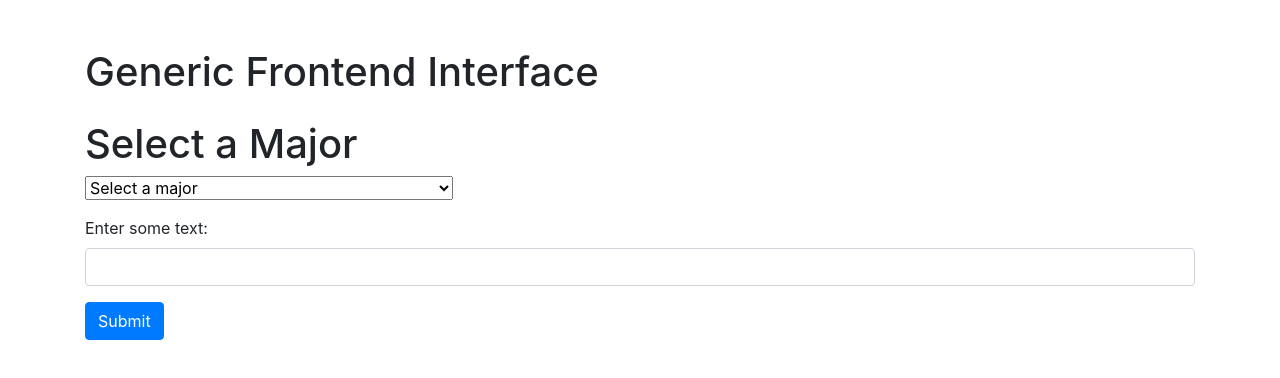
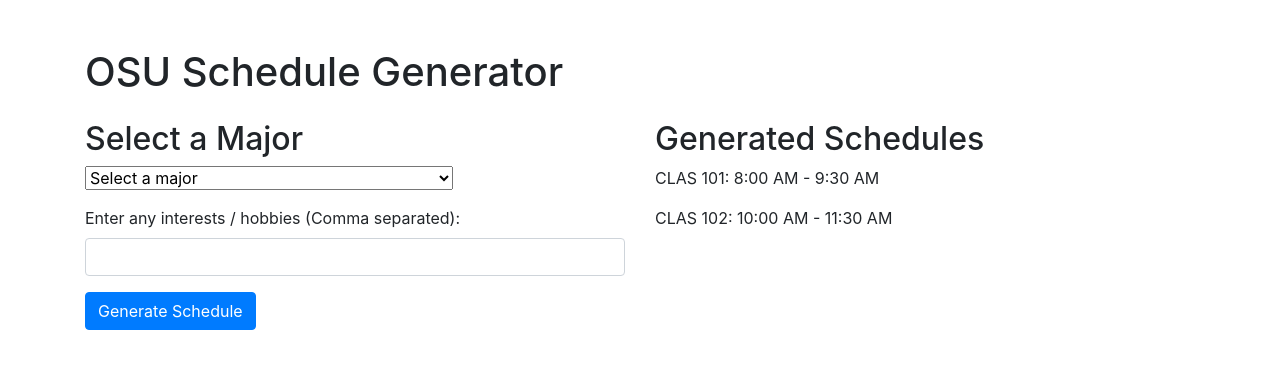
Before and after one commit to DonJ137/CSE5914-Capstone, a website: page Frontend-Interface/index.html in a window 1280 px wide. Drawn offline with nearby package versions, Linux system fonts and the light colour scheme; a script that the page names is missing.

Commit message:
Added more UI

```diff
--- a/Frontend-Interface/index.html
+++ b/Frontend-Interface/index.html
@@ -16,25 +16,38 @@
 </head>
 <body>
     <div class="container mt-5">
-        <h1 class="mb-4">Generic Frontend Interface</h1>
+        <h1 class="mb-4">OSU Schedule Generator</h1>
+        <div class="row">
+            <div class="col-md-6 border-end">
                 <form id="myForm">
                     <div class="mb-3">
-                <h1>Select a Major</h1>
-
-                <select id="majorDropdown">
+                        <h2>Select a Major</h2>
+                        <select id="majorDropdown" class="form-select">
                             <option value="" disabled selected>Select a major</option>
                         </select>
-
                     </div>
                     <div class="mb-3">
-                <label for="textInput" class="form-label">Enter some text:</label>
-                <input type="text" class="form-control" id="textInput" name="textInput">
+                        <label for="textInterests" class="form-label">Enter any interests / hobbies (Comma separated):</label>
+                        <input type="text" class="form-control" id="textInterests" name="textInterests">
                     </div>
-            <button type="submit" class="btn btn-primary">Submit</button>
+                    <button type="submit" class="btn btn-primary">Generate Schedule</button>
                 </form>
             </div>
 
-    <script type="module" src="scrape.mjs"></script>
+            <div class="col-md-6">
+                <div id="generatedSchedules">
+                    <h2>Generated Schedules</h2>
+                    <p>CLAS 101: 8:00 AM - 9:30 AM</p>
+                    <p>CLAS 102: 10:00 AM - 11:30 AM</p>
+                </div>
+            </div>
+        </div>
+    </div>
+
+
+
+
+    <script type="module" src="scrape.js"></script>
     <script>
         const majorDropdown = document.getElementById("majorDropdown");
 
--- /dev/null
+++ b/package.json
@@ -0,0 +1,6 @@
+{
+  "dependencies": {
+    "axios": "^1.5.1",
+    "cheerio": "^1.0.0-rc.12"
+  }
+}
```
Also changed, not shown: 1 other file. Lines whose indentation alone changed are shown as unchanged.
